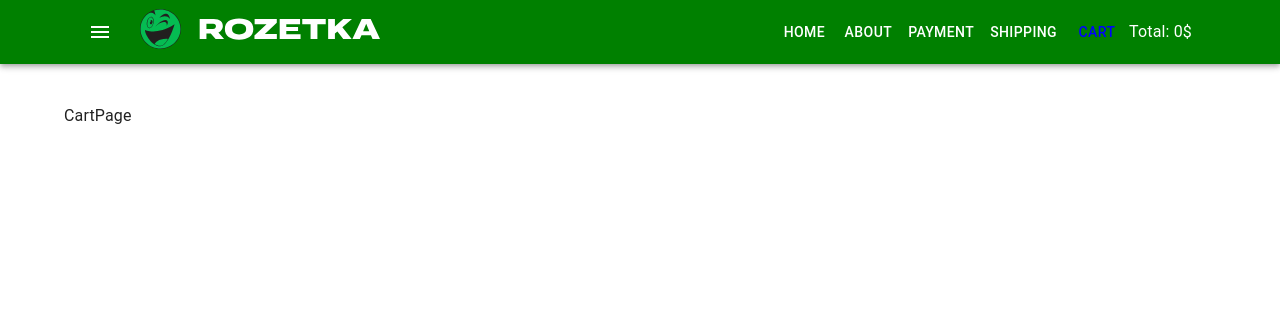
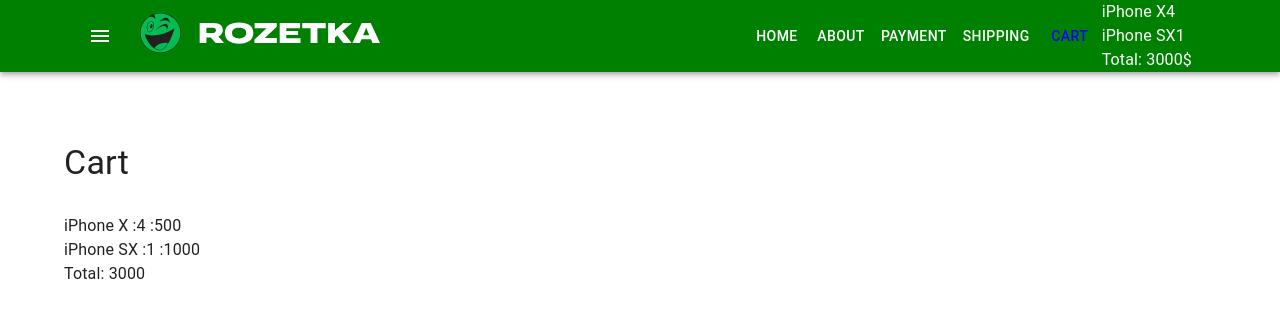
Before and after one commit to Iryna781/lesson-9, a React (Create React App) app: page /cart in a window 1280 px wide. Shown: the top 318 px of the page. Built offline with nearby package versions, Linux system fonts and the light colour scheme; the HTML template or start-up script is replaced by a standard one.

Commit message:
cart page

```diff
--- a/src/container/App/App.tsx
+++ b/src/container/App/App.tsx
@@ -9,7 +9,10 @@
 }
 
 const App = () => {
-    const [productsInCart, setProductsInCart] = useState<ProductsInCart>({})
+    const [productsInCart, setProductsInCart] = useState<ProductsInCart>({
+        1: 4,
+        2: 1,
+    })
 
     const addProductToCart = (id: number, count: number) => {
         setProductsInCart((prevState: ProductsInCart) => ({
@@ -22,7 +25,10 @@
             <StyledEngineProvider injectFirst>
                 <CssBaseline />
                 <Header productsInCart={productsInCart} />
-                <Main addProductToCart={addProductToCart} />
+                <Main
+                    addProductToCart={addProductToCart}
+                    productsInCart={productsInCart}
+                />
             </StyledEngineProvider>
         </>
     )
--- a/src/container/Main/Main.tsx
+++ b/src/container/Main/Main.tsx
@@ -8,8 +8,11 @@
 
 type Props = {
     addProductToCart: (id: number, count: number) => void
+    productsInCart: {
+        [id: number]: number
+    }
 }
-const Main = ({ addProductToCart }: Props) => {
+const Main = ({ addProductToCart, productsInCart }: Props) => {
     return (
         <main
             style={{
@@ -25,7 +28,10 @@
                     <Route path="about" element={<AboutPage />} />
                     <Route path="payment" element={<PaymentPage />} />
                     <Route path="shipping" element={<ShippingPage />} />
-                    <Route path="cart" element={<CartPage />} />
+                    <Route
+                        path="cart"
+                        element={<CartPage productsInCart={productsInCart} />}
+                    />
                 </Routes>
             </Container>
         </main>
--- a/src/pages/CartPage/CartPage.tsx
+++ b/src/pages/CartPage/CartPage.tsx
@@ -1,5 +1,51 @@
-type Props = {}
-const CartPage = (props: Props) => {
-    return <div>CartPage</div>
+import { Typography } from '@mui/material'
+import productsArray, {
+    getProductsObject,
+    ProductsProps,
+} from 'components/Products/productsArray'
+
+type Props = {
+    productsInCart: {
+        [id: number]: number
+    }
+    productsObject?: {
+        [id: number]: ProductsProps
+    }
+}
+const CartPage = ({
+    productsInCart,
+    productsObject = getProductsObject(productsArray),
+}: Props) => {
+    return (
+        <div>
+            <Typography
+                variant="h4"
+                style={{
+                    margin: ' 30px 0px',
+                }}
+            >
+                Cart
+            </Typography>
+            <div>
+                {Object.keys(productsInCart).map((productId) => (
+                    <div key={productId}>
+                        {productsObject[parseInt(productId)].title} :
+                        {productsInCart[parseInt(productId)]} :
+                        {productsObject[parseInt(productId)].price}
+                    </div>
+                ))}
+            </div>
+            <div>
+                Total:{' '}
+                {Object.keys(productsInCart).reduce(
+                    (total, productId) =>
+                        total +
+                        productsInCart[parseInt(productId)] *
+                            productsObject[parseInt(productId)].price,
+                    0
+                )}
+            </div>
+        </div>
+    )
 }
 export default CartPage
```
